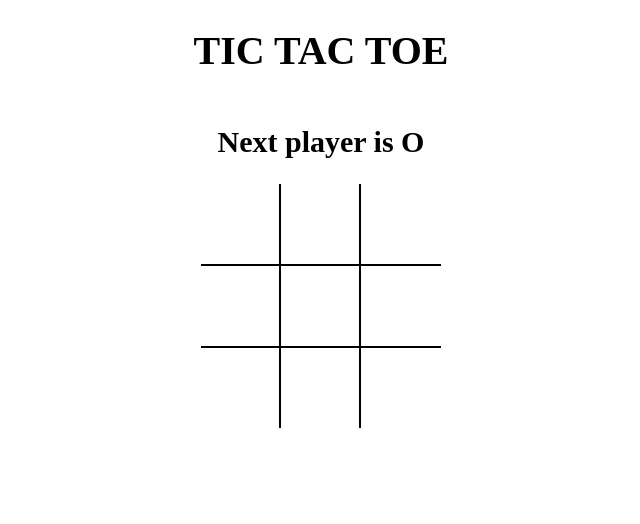
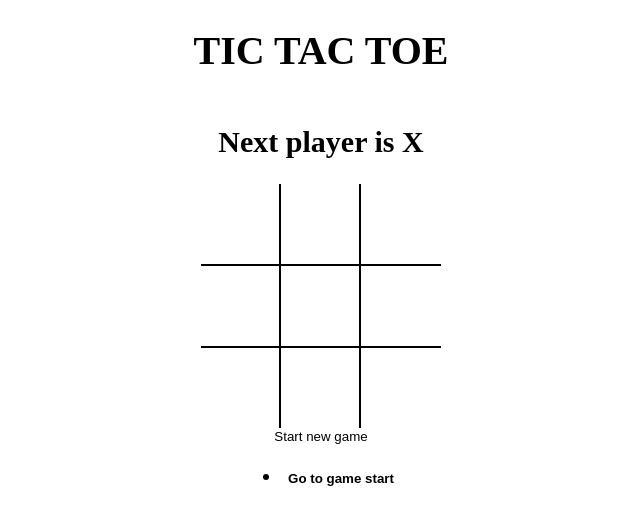
Before and after one commit to ManojP-01/tictactoe, a React (Vite) app: page / in a window 1280 px wide. Shown: the top 524 px of the page, without its empty margins (319-959 px from the left). Built offline with nearby package versions, Linux system fonts and the light colour scheme.

Commit message:
displayed history winning combination

```diff
--- a/src/App.jsx
+++ b/src/App.jsx
@@ -1,41 +1,64 @@
 import React, { useState } from 'react';
 import Board from './components/Board';
+import History from './components/History';
+import StatusMessage from './components/StatusMessage';
 import { calculateWinner } from './helpers';
 
 import './styles/root.scss';
 
+const NEW_GAME = [{ board: Array(9).fill(null), isXNext: true }];
+
 const App = () => {
-  const [board, setBoard] = useState(Array(9).fill(null));
-  const [isXNext, setIsXNext] = useState(false);
+  const [history, setHistory] = useState(NEW_GAME);
+  const [currentMove, setCurrentMove] = useState(0);
+  const current = history[currentMove];
 
-  const winner = calculateWinner(board);
-  const message = winner
-    ? `Winner is ${winner}`
-    : `Next player is ${isXNext ? 'X' : 'O'}`;
+  const { winner, winningSquares } = calculateWinner(current.board);
 
   const handleSquareClick = position => {
-    if (board[position] || winner) {
+    if (current.board[position] || winner) {
       return;
     }
 
-    setBoard(prev => {
-      return prev.map((square, pos) => {
+    setHistory(prev => {
+      const last = prev[prev.length - 1];
+
+      const newBoard = last.board.map((square, pos) => {
         if (pos === position) {
-          return isXNext ? 'X' : 'O';
+          return last.isXNext ? 'X' : 'O';
         }
 
         return square;
       });
+
+      return prev.concat({ board: newBoard, isXNext: !last.isXNext });
     });
 
-    setIsXNext(prev => !prev);
+    setCurrentMove(prev => prev + 1);
+  };
+
+  const moveTo = move => {
+    setCurrentMove(move);
+  };
+
+  const onNewGame = () => {
+    setHistory(NEW_GAME);
+    setCurrentMove(0);
   };
 
   return (
     <div className="app">
       <h1>TIC TAC TOE</h1>
-      <h2>{message}</h2>
-      <Board board={board} handleSquareClick={handleSquareClick} />
+      <StatusMessage winner={winner} current={current} />
+      <Board
+        board={current.board}
+        handleSquareClick={handleSquareClick}
+        winningSquares={winningSquares}
+      />
+      <button type="button" onClick={onNewGame}>
+        Start new game
+      </button>
+      <History history={history} moveTo={moveTo} currentMove={currentMove} />
     </div>
   );
 };
--- a/src/components/Board.jsx
+++ b/src/components/Board.jsx
@@ -1,12 +1,15 @@
 import React from 'react';
 import Square from './Square';
 
-const Board = ({ board, handleSquareClick }) => {
+const Board = ({ board, handleSquareClick, winningSquares }) => {
   const renderSquare = position => {
+    const isWinningSquare = winningSquares.includes(position);
+
     return (
       <Square
         value={board[position]}
         onClick={() => handleSquareClick(position)}
+        isWinningSquare={isWinningSquare}
       />
     );
   };
--- /dev/null
+++ b/src/components/History.jsx
@@ -0,0 +1,27 @@
+import React from 'react';
+
+const History = ({ history, moveTo, currentMove }) => {
+  return (
+    <ul>
+      {history.map((_, move) => {
+        return (
+          <li key={move}>
+            <button
+              style={{
+                fontWeight: move === currentMove ? 'bold' : 'normal',
+              }}
+              type="button"
+              onClick={() => {
+                moveTo(move);
+              }}
+            >
+              {move === 0 ? 'Go to game start' : `Go to move #${move}`}
+            </button>
+          </li>
+        );
+      })}
+    </ul>
+  );
+};
+
+export default History;
--- a/src/components/Square.jsx
+++ b/src/components/Square.jsx
@@ -1,8 +1,13 @@
 import React from 'react';
 
-const Square = ({ value, onClick }) => {
+const Square = ({ value, onClick, isWinningSquare }) => {
   return (
-    <button type="button" className="square" onClick={onClick}>
+    <button
+      type="button"
+      className="square"
+      onClick={onClick}
+      style={{ fontWeight: isWinningSquare ? 'bold' : 'normal' }}
+    >
       {value}
     </button>
   );
--- /dev/null
+++ b/src/components/StatusMessage.jsx
@@ -0,0 +1,17 @@
+import React from 'react';
+
+const StatusMessage = ({ winner, current }) => {
+  const noMovesLeft = current.board.every(el => el !== null);
+
+  return (
+    <h2>
+      {winner && `Winner is ${winner}`}
+      {!winner &&
+        !noMovesLeft &&
+        `Next player is ${current.isXNext ? 'X' : 'O'}`}
+      {!winner && noMovesLeft && 'X and O tied'}
+    </h2>
+  );
+};
+
+export default StatusMessage;
--- a/src/helpers.js
+++ b/src/helpers.js
@@ -12,8 +12,14 @@
   for (let i = 0; i < lines.length; i++) {
     const [a, b, c] = lines[i];
     if (squares[a] && squares[a] === squares[b] && squares[a] === squares[c]) {
-      return squares[a];
+      return {
+        winner: squares[a],
+        winningSquares: [a, b, c],
+      };
     }
   }
-  return null;
+  return {
+    winner: null,
+    winningSquares: [],
+  };
 }
```
